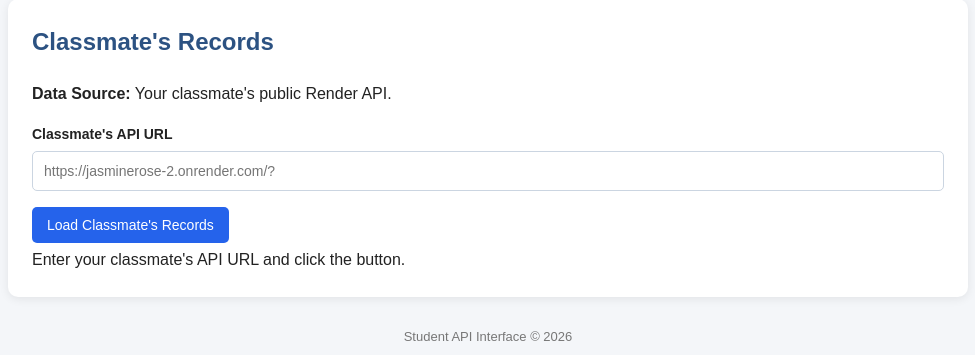
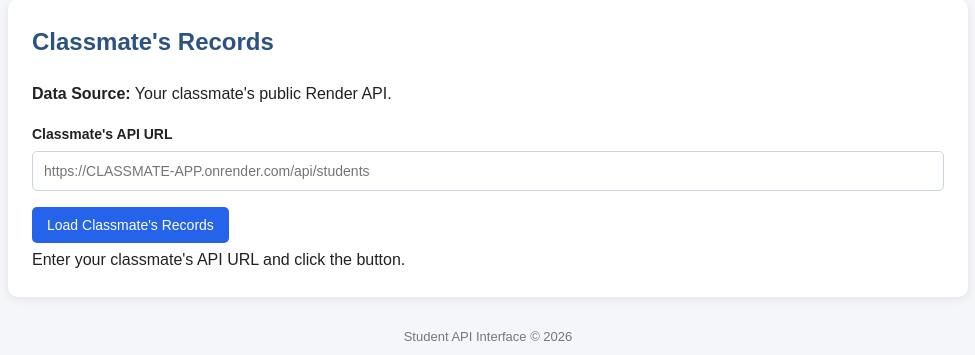
Before and after one commit to alarbajohnmark-svg/JohnMarkAlarba, a Flask app: page / in a window 1280 px wide. Shown: the part 2693-3048 px from the top of the page, without its empty margins (152-1127 px from the left). Run offline with Flask 3, Linux system fonts and the light colour scheme; data comes from the database, SQL or seed files in the repository.

Commit message:
Complete CRUD and classmate API retrieval

```diff
--- a/templates/index.html
+++ b/templates/index.html
@@ -352,7 +352,7 @@
         <input
             type="url"
             id="classmateApiUrl"
-            placeholder="https://jasminerose-2.onrender.com/?"
+            placeholder="https://CLASSMATE-APP.onrender.com/api/students"
         >
 
         <button type="button" onclick="loadClassmateRecords()">
```
